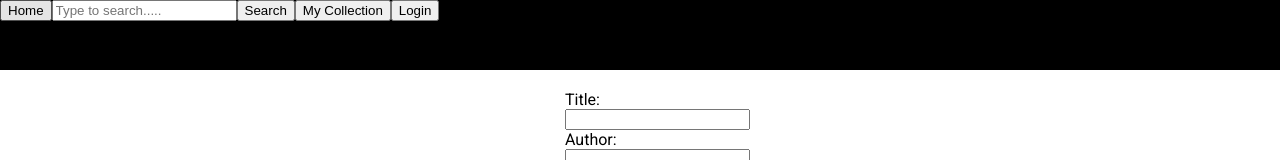
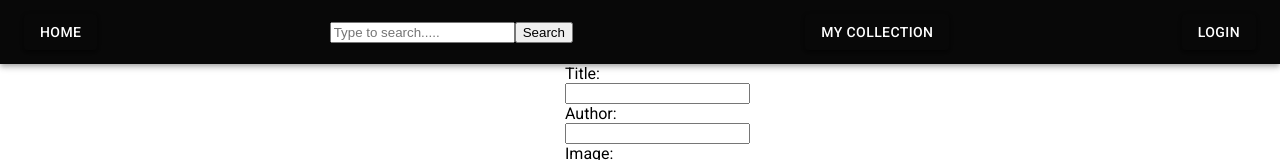
Before and after one commit to Mikikahana/phase-3-project-1, a React (Create React App) app in the folder frontend/: page / in a window 1280 px wide. Shown: the top 160 px of the page. Built offline with nearby package versions, Linux system fonts and the light colour scheme; no server answers; a web font is replaced by a local one.

Commit message:
mui app bar

```diff
--- a/frontend/package.json
+++ b/frontend/package.json
@@ -5,6 +5,7 @@
   "dependencies": {
     "@emotion/react": "^11.10.5",
     "@emotion/styled": "^11.10.5",
+    "@mui/icons-material": "^5.11.9",
     "@mui/material": "^5.11.9",
     "@testing-library/jest-dom": "^5.16.5",
     "@testing-library/react": "^13.4.0",
--- a/frontend/src/components/Header.js
+++ b/frontend/src/components/Header.js
@@ -1,18 +1,24 @@
 import React, { useState } from 'react'
-import "./Header.css"
+// import "./Header.css"
 import Search from "./Search"
 import {Link} from 'react-router-dom'
+import { AppBar, Box, Toolbar, Typography, Button, Grid } from "@mui/material"
 
 export default function Header({search, setSearch, activeUser}) {
+
   return (
-    <div className="Header">
-      <Link to='/'><button>Home</button></Link>
-      <Search search={search}  setSearch={setSearch}/>
-      <Link to='/collections'><button>My Collection</button></Link>
-      {/* { activeUser ? <Link to='/profile'><button className='profileBtn'>My Profile</button></Link> :
-      <Link to='/signup'><button className="signupBtn">Sign Up</button></Link>} */}
-      { activeUser ? <Link to='/profile'><button className='profileBtn'>My Profile</button></Link> :
-      <Link to='/login'><button>Login</button></Link>}
-    </div>
+    <>
+    <Box sx={{ flexGrow: 1 }}>
+      <AppBar position="static" sx={{ background: "#080808" }}>
+        <Toolbar sx={{ justifyContent: "space-between" }}>
+          <Link to='/'><Button variant="contained" sx={{ background: "#080808" }}>Home</Button></Link>
+          <Search search={search}  setSearch={setSearch}/>
+          <Link to='/collections'><Button variant="contained" sx={{ background: "#080808" }}>My Collection</Button></Link>
+          { activeUser ? <Link to='/profile'><Button variant="contained" sx={{ background: "#080808" }}>My Profile</Button></Link> :
+          <Link to='/login'><Button variant="contained" sx={{ background: "#080808" }}>Login</Button></Link>}
+        </Toolbar>
+      </AppBar>
+    </Box>
+    </>
   )
 }
--- a/frontend/src/components/Search.js
+++ b/frontend/src/components/Search.js
@@ -1,7 +1,7 @@
 import React from 'react';
-import './Search.css'
-
-
+// import './Search.css'
+import SearchIcon from '@mui/icons-material/Search'
+import Input from '@mui/material/Input'
 
 function Search({search, setSearch}) {
 
```
Also changed, not shown: 1 other file (tests, documents, lock files or other folders).
